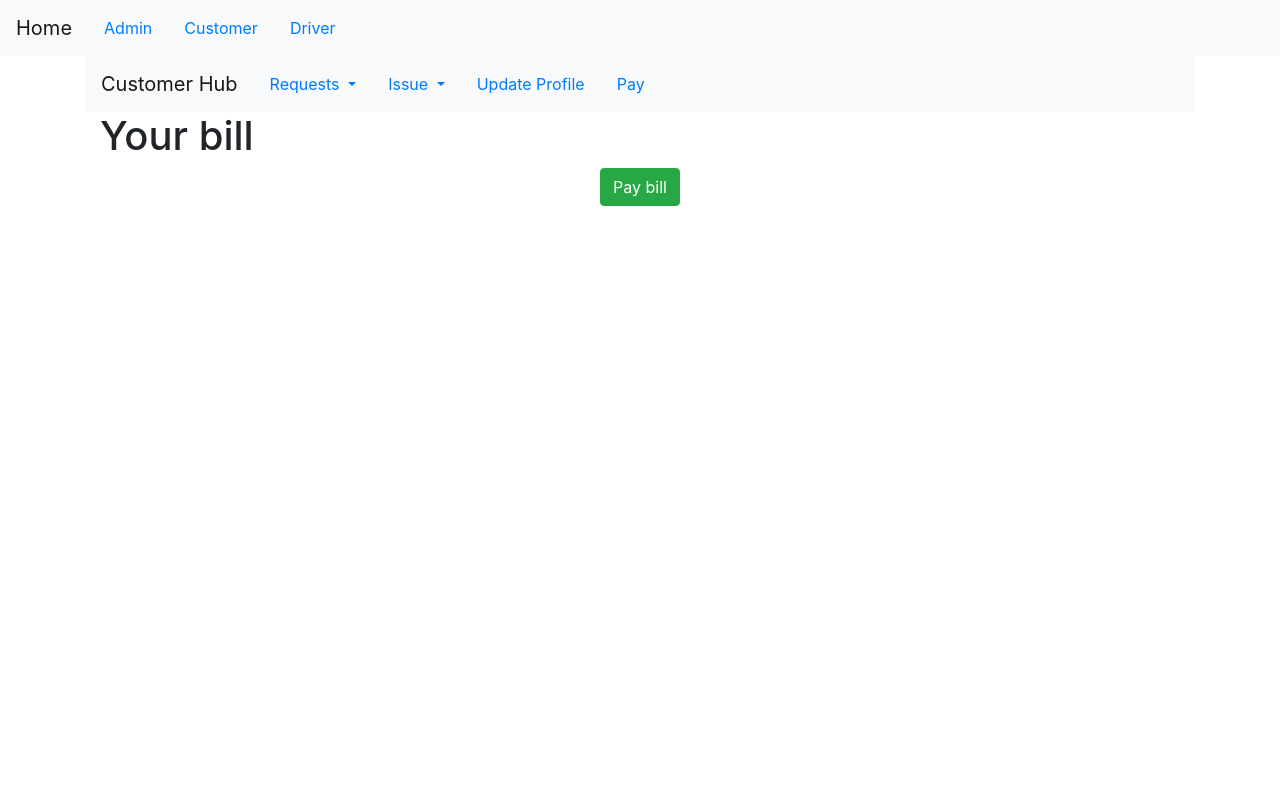
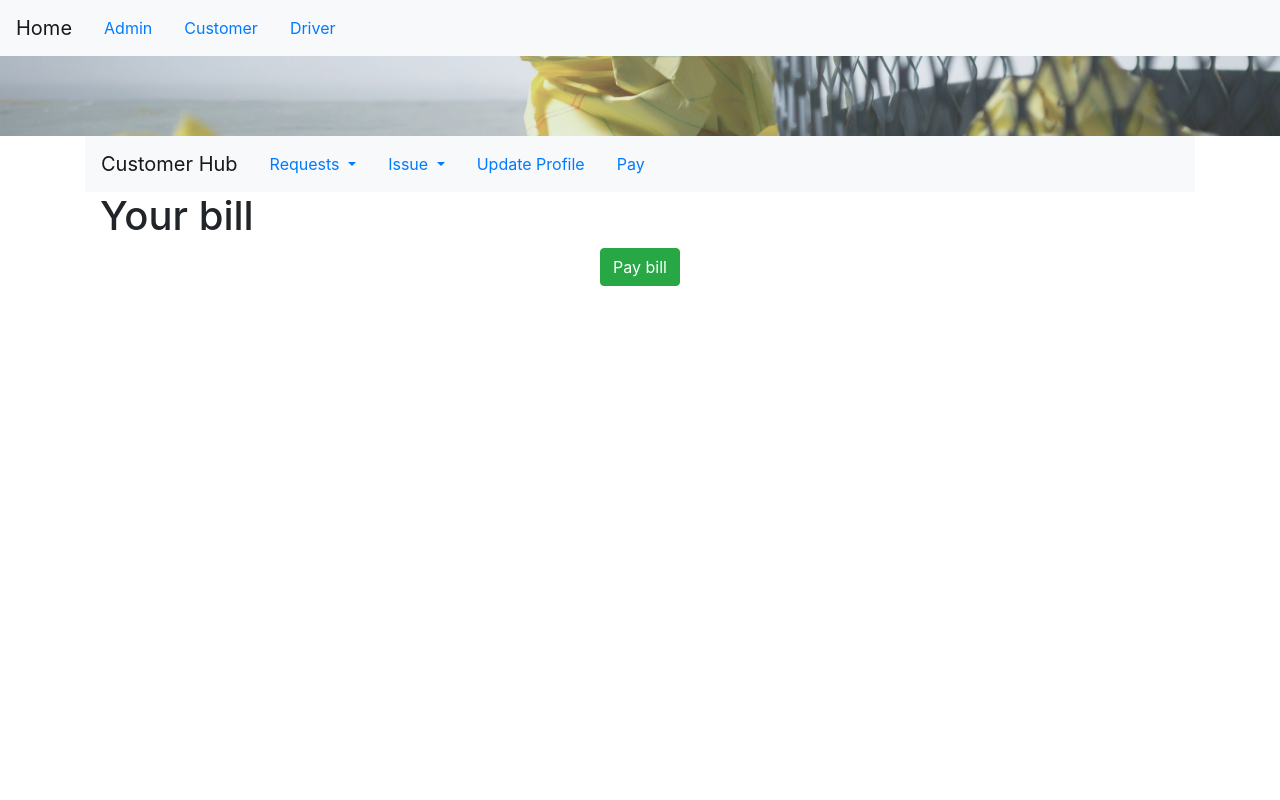
Before and after one commit to kailashmuralidharan/smartbin, a Django app: template Code/bin_manager/templates/bill.html in a window 1280 px wide. Run offline with Django 3.2, Linux system fonts and the light colour scheme; the template is opened without the code that fills it, so the values that code supplies are empty; some libraries are stand-ins or nearby versions.

Commit message:
some toppings
beautify

```diff
--- /dev/null
+++ b/Code/bin_manager/static/base.css
@@ -0,0 +1,15 @@
+body, html {
+  height: 100%;
+}
+.bg {
+  /* The image used */
+  background-image: url("bin.jpg");
+  opacity: 0.85;
+  /* Full height */
+  height: 10%;
+
+  /* Center and scale the image nicely */
+  background-position: center;
+  background-repeat: no-repeat;
+  background-size: cover;
+}
--- a/Code/bin_manager/templates/base.html
+++ b/Code/bin_manager/templates/base.html
@@ -1,10 +1,12 @@
 <!DOCTYPE html>
+{% load static %}
 <html lang="en">
 <head>
     <meta charset="UTF-8">
     <meta name="viewport" content="width=device-width, initial-scale=1.0">
     <meta http-equiv="X-UA-Compatible" content="ie=edge">
     <title>Bin Manager</title>
+    <link rel="stylesheet" href="{% static "base.css" %}">
     <!-- <link href="https://fonts.googleapis.com/css?family=Open+Sans:300,300i,400,400i,500,600,700,700i|Montserrat:300,400,500,600,700" rel="stylesheet"> -->
     <link rel="stylesheet" href="https://stackpath.bootstrapcdn.com/bootstrap/4.3.1/css/bootstrap.min.css" integrity="sha384-ggOyR0iXCbMQv3Xipma34MD+dH/1fQ784/j6cY/iJTQUOhcWr7x9JvoRxT2MZw1T" crossorigin="anonymous">
     <script src="https://ajax.googleapis.com/ajax/libs/jquery/3.4.1/jquery.min.js"></script>
@@ -13,6 +15,7 @@
     <!-- <script src="https://ajax.googleapis.com/ajax/libs/jquery/2.2.4/jquery.min.js"></script> -->
 </head>
 <body>
+    <!-- <div class="bg"></div> -->
     <nav class="navbar navbar-expand-lg navbar-light bg-light">
         <div class="collapse navbar-collapse" id="navbarNav">
             <ul class="nav nav-tab">
@@ -24,7 +27,7 @@
         </div>
 
     </nav>
-
+    <div class="bg"></div>
     <div class="content container">
         {% block content %}
         {% endblock %}
```
Also changed, not shown: Code/bin_manager/db.sqlite3, Code/bin_manager/static/bin.jpg (added).
